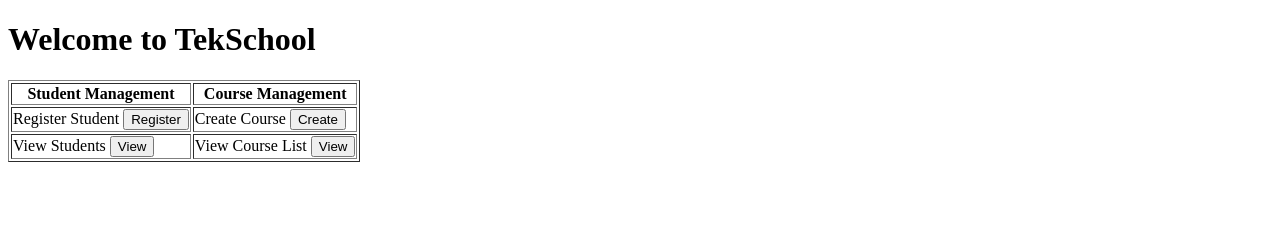
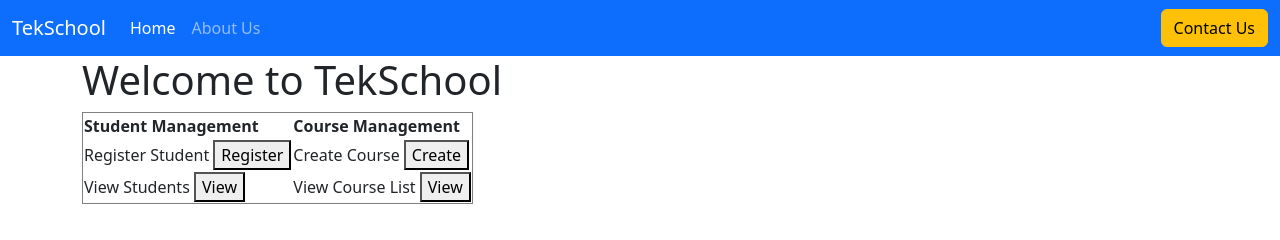
Before and after one commit to leslyndam/demo-web-project, a plain HTML site: page index.html in a window 1280 px wide. Drawn offline with nearby package versions, Linux system fonts and the light colour scheme.

Commit message:
updte index.html with bootstrap

```diff
--- a/index.html
+++ b/index.html
@@ -3,9 +3,38 @@
   <head>
     <meta charset="utf-8">
     <meta name="viewport" content="width=device-width, initial-scale=1">
+    <link href="https://cdn.jsdelivr.net/npm/bootstrap@5.3.1/dist/css/bootstrap.min.css" rel="stylesheet" integrity="sha384-4bw+/aepP/YC94hEpVNVgiZdgIC5+VKNBQNGCHeKRQN+PtmoHDEXuppvnDJzQIu9" crossorigin="anonymous">
     <title>School Management Portal</title>
   </head>
   <body>
+
+    <!-- Navbar goes here -->
+
+    <nav class="navbar navbar-expand-lg bg-primary navbar-dark">
+      <div class="container-fluid">
+        <a class="navbar-brand" href="#">TekSchool</a>
+        <button class="navbar-toggler" type="button" data-bs-toggle="collapse" data-bs-target="#navbarSupportedContent" aria-controls="navbarSupportedContent" aria-expanded="false" aria-label="Toggle navigation">
+          <span class="navbar-toggler-icon"></span>
+        </button>
+        <div class="collapse navbar-collapse" id="navbarSupportedContent">
+          <ul class="navbar-nav me-auto mb-2 mb-lg-0">
+            <li class="nav-item">
+              <a class="nav-link active" aria-current="page" href="#">Home</a>
+            </li>
+            <li class="nav-item">
+              <a class="nav-link" href="#">About Us</a>
+            </li>
+          </ul>
+          <form class="d-flex" role="search">
+            <button class="btn btn-warning" type="submit">Contact Us</button>
+          </form>
+        </div>
+      </div>
+    </nav>
+
+    <!-- navbar ends -->
+
+    <div class="container">
       <h1>Welcome to TekSchool</h1>
 
       <table border="1">
@@ -28,5 +57,18 @@
           </tr>
         </tbody>
       </table>
+
+
+    </div>
+
+
+
+
+
+
+
+
+
+    <script src="https://cdn.jsdelivr.net/npm/bootstrap@5.3.1/dist/js/bootstrap.bundle.min.js" integrity="sha384-HwwvtgBNo3bZJJLYd8oVXjrBZt8cqVSpeBNS5n7C8IVInixGAoxmnlMuBnhbgrkm" crossorigin="anonymous"></script>
   </body>
 </html>
```
Lines whose indentation alone changed are shown as unchanged.
